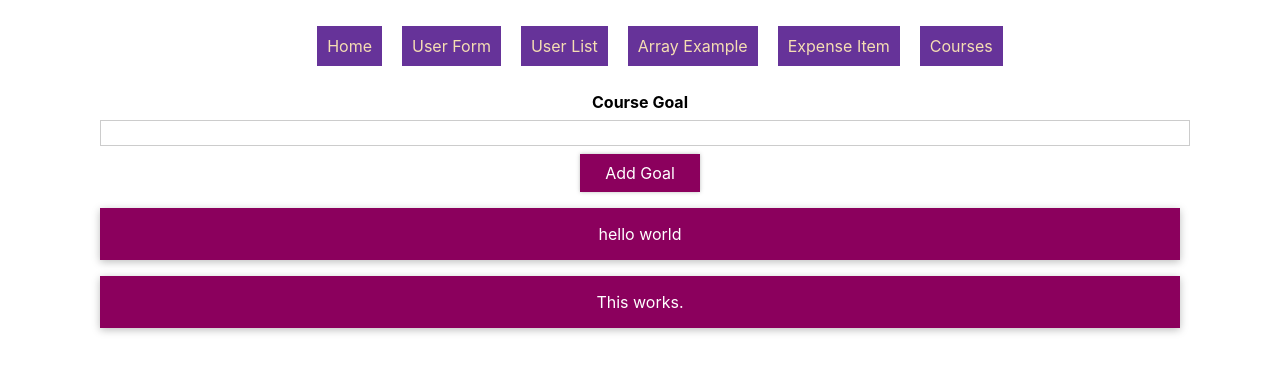
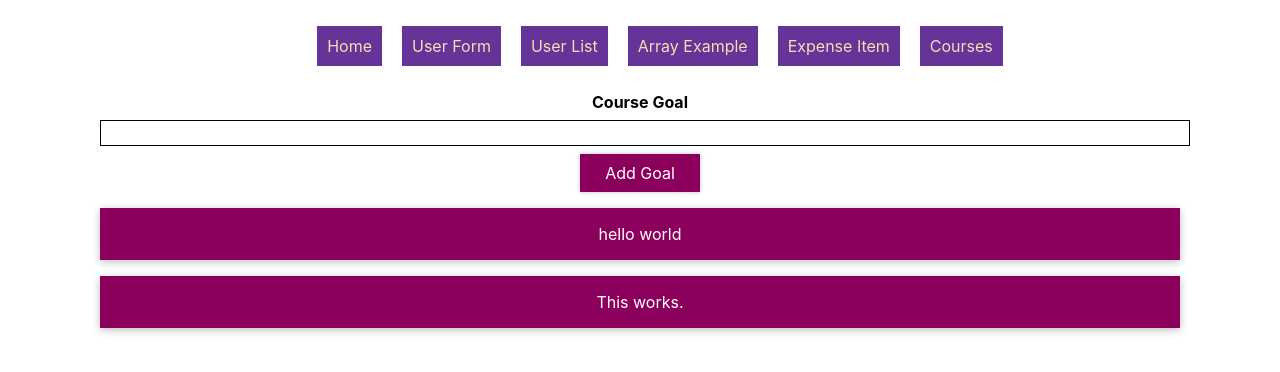
Before and after one commit to raushan-ttn/react-learning, a React (Create React App) app: page /courses in a window 1280 px wide. Shown: the top 372 px of the page. Built offline with nearby package versions, Linux system fonts and the light colour scheme.

Commit message:
code update

```diff
--- a/src/Components/self-learn/CourseGoal/CourseInput/CourseInput.js
+++ b/src/Components/self-learn/CourseGoal/CourseInput/CourseInput.js
@@ -17,6 +17,7 @@ const CourseInput = (props) => {
       setIsValid(false);
       return;
     }
+    setIsValid(true);
     props.onAddGoal(enteredValue);
     // set default value blank after form submit.
     setEnteredValue('');
@@ -25,8 +26,9 @@ const CourseInput = (props) => {
   return (
     <form onSubmit={formSubmitHandler}>
       <div className="form-control">
-        <label style={{"color" : !isvalid ? "red" : "black"}}>Course Goal</label>
-        <input type="text" value={enteredValue} onChange={goalInputChangeHandler} />
+        {/* set Dynamic styles over element */}
+        <label style={{ "color": !isvalid ? "red" : "black" }}>Course Goal</label>
+        <input style={{ "border": !isvalid ? "1px solid red" : "1px solid black" }} type="text" value={enteredValue} onChange={goalInputChangeHandler} />
       </div>
       <Button type="submit">Add Goal</Button>
     </form>
```
